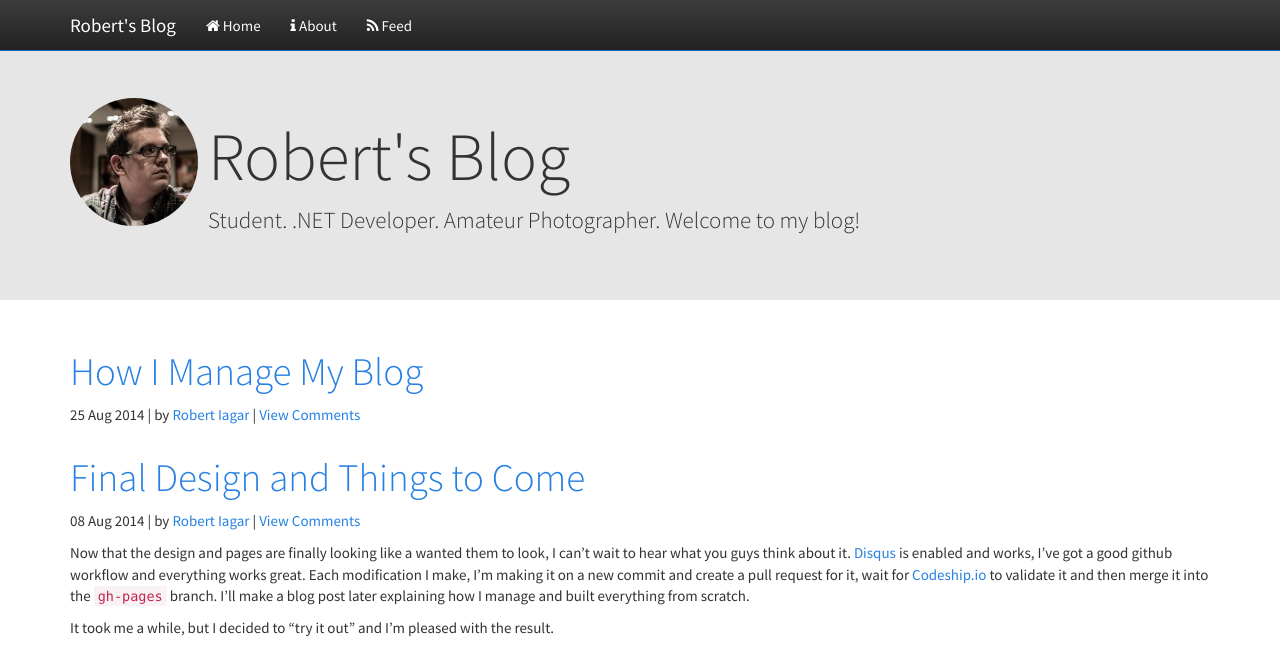
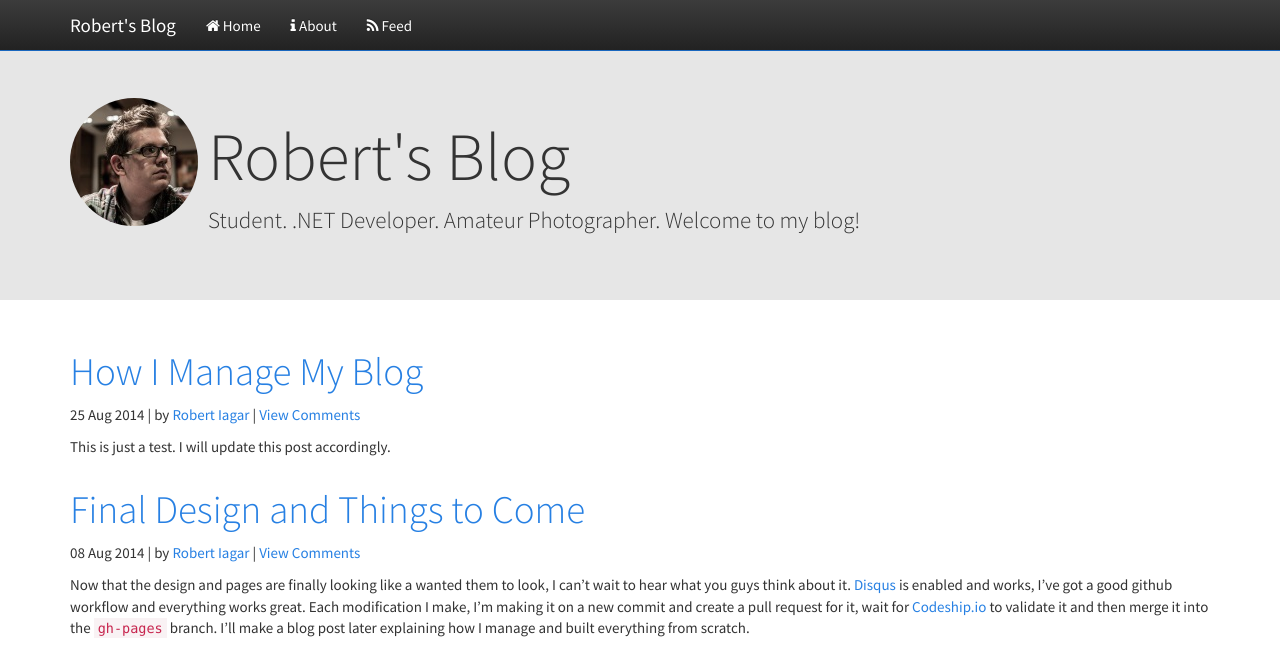
Before and after one commit to robertiagar/robertiagar.com, a Jekyll site: the page built from index.html, in a window 1280 px wide and 900 px high, cut to the strip 0-645 px from the top of the window. Built offline with Jekyll 4.4.1, drawn with Linux system fonts in a browser that asks for light colours; nearby versions of some CDN libraries; the list of posts is cut into pages by our own code; comment, search, counter and statistics services are not loaded.

Commit message:
added text

```diff
--- a/_posts/2014-08-25-how-i-manage-my-blog.md
+++ b/_posts/2014-08-25-how-i-manage-my-blog.md
@@ -5,3 +5,5 @@
 category: jekyll
 tags: "jekyll, update, how-to, git, powershell"
 ---
+
+This is just a test. I will update this post accordingly.
```
